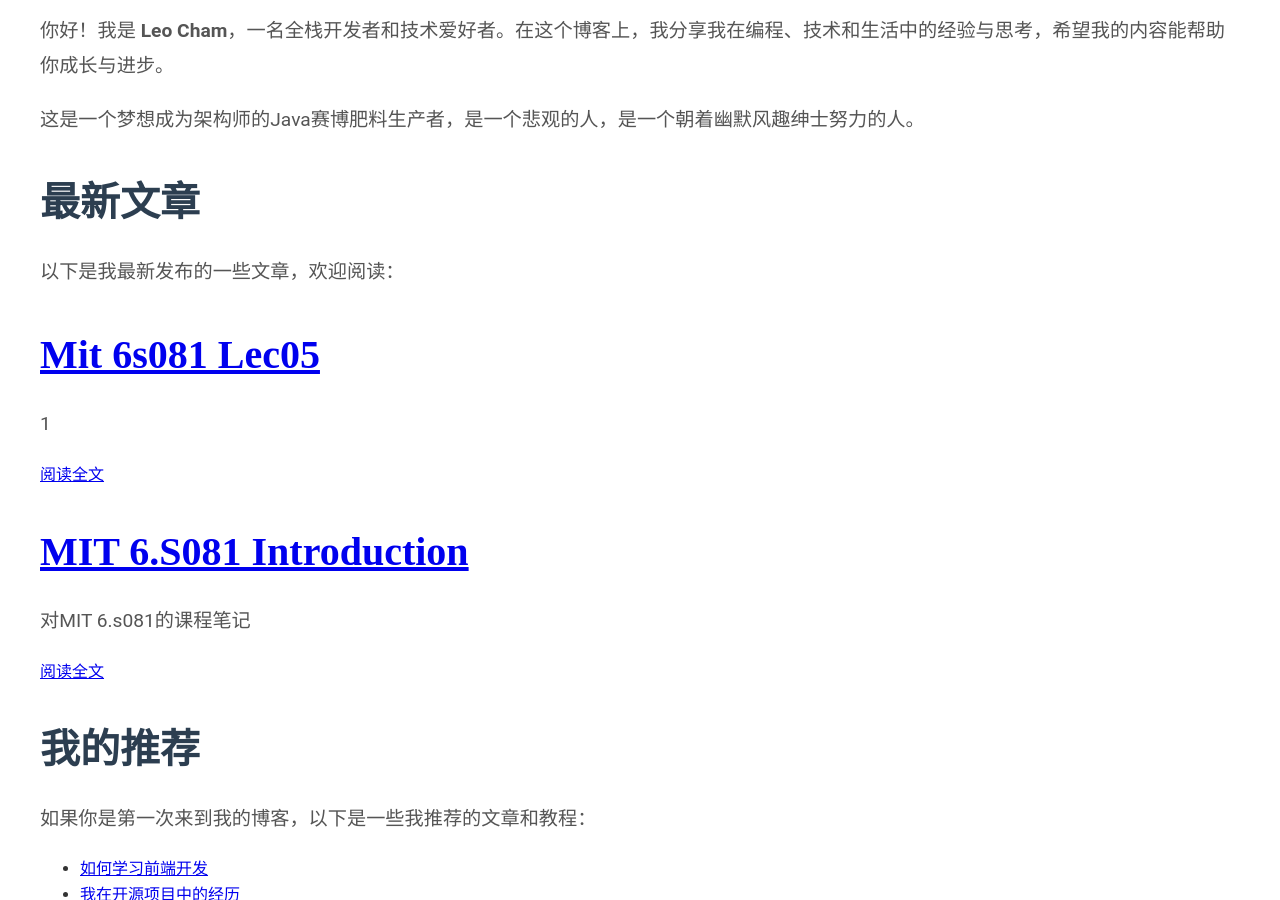
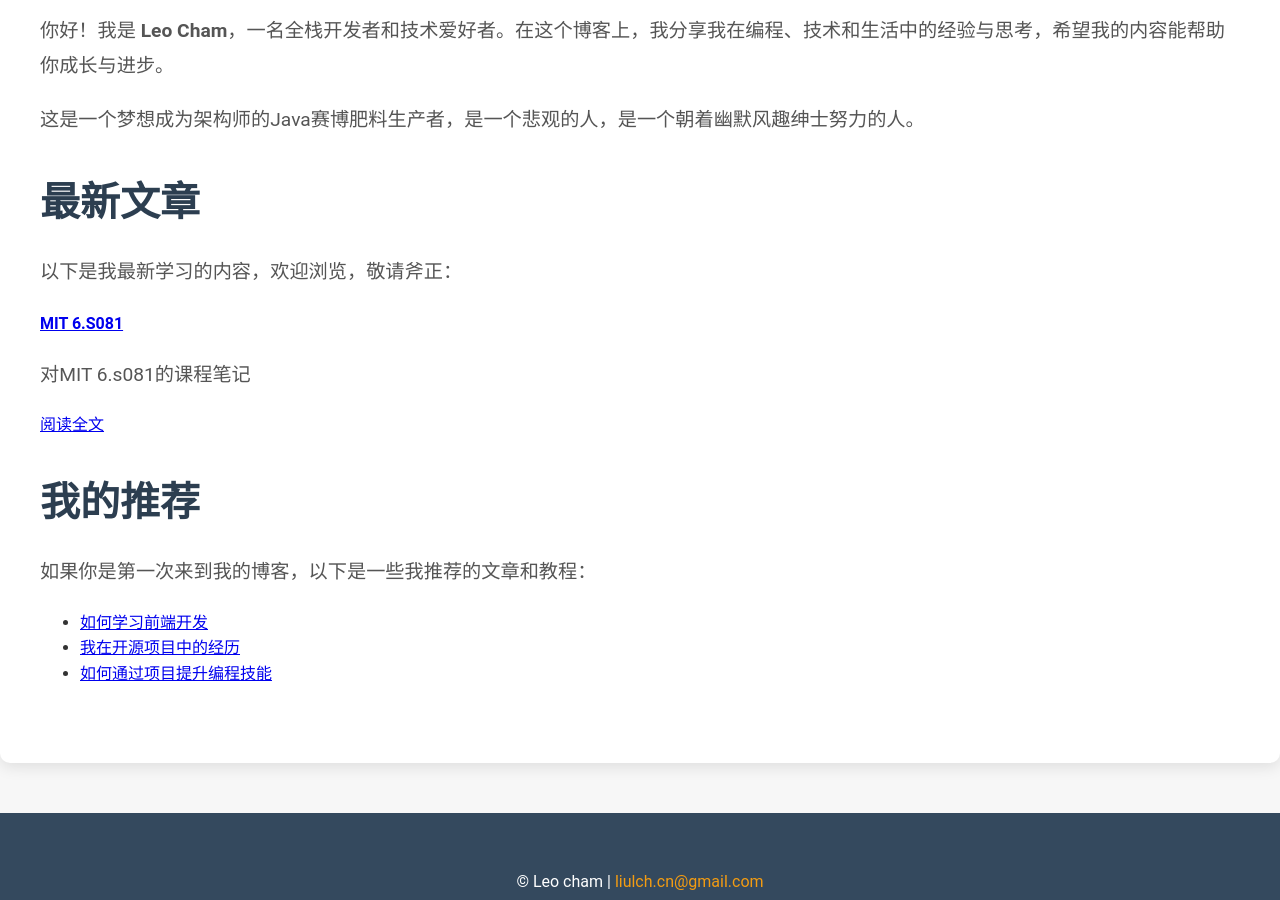
Before and after one commit to leochame/leochame.github.io, a Jekyll site: the page built from index.md, in a window 1280 px wide and 900 px high, scrolled down 582 px. Built offline with Jekyll 4.4.1, drawn with Linux system fonts in a browser that asks for light colours.

Commit message:
基本模型v1.2

```diff
--- a/_posts/os/2024-12-07-mit-6s081-lec05.md
+++ /dev/null
@@ -1 +0,0 @@
-# 1
--- a/_posts/os/2024-12-07-mit-6s081-introduction.md
+++ b/_posts/os/2024-12-07-mit-6s081.md
@@ -1,6 +1,6 @@
 ---
 layout: post
-title: "MIT 6.S081 Introduction"
+title: "MIT 6.S081"
 date: 2024-12-07
 categories: os
 tags: [mit, os, 6s081]
--- a/index.md
+++ b/index.md
@@ -12,11 +12,11 @@
 
 ## 最新文章
 
-以下是我最新发布的一些文章，欢迎阅读：
+以下是我最新学习的内容，欢迎浏览，敬请斧正：
 
 {% for post in site.posts limit:3 %}
   <article>
-    <h2><a href="{{ post.url }}">{{ post.title }}</a></h2>
+    <h4><a href="{{ post.url }}">{{ post.title }}</a></h4>
     <p>{{ post.excerpt | strip_html | truncatewords: 50 }}</p>
     <a href="{{ post.url }}">阅读全文</a>
   </article>
```
